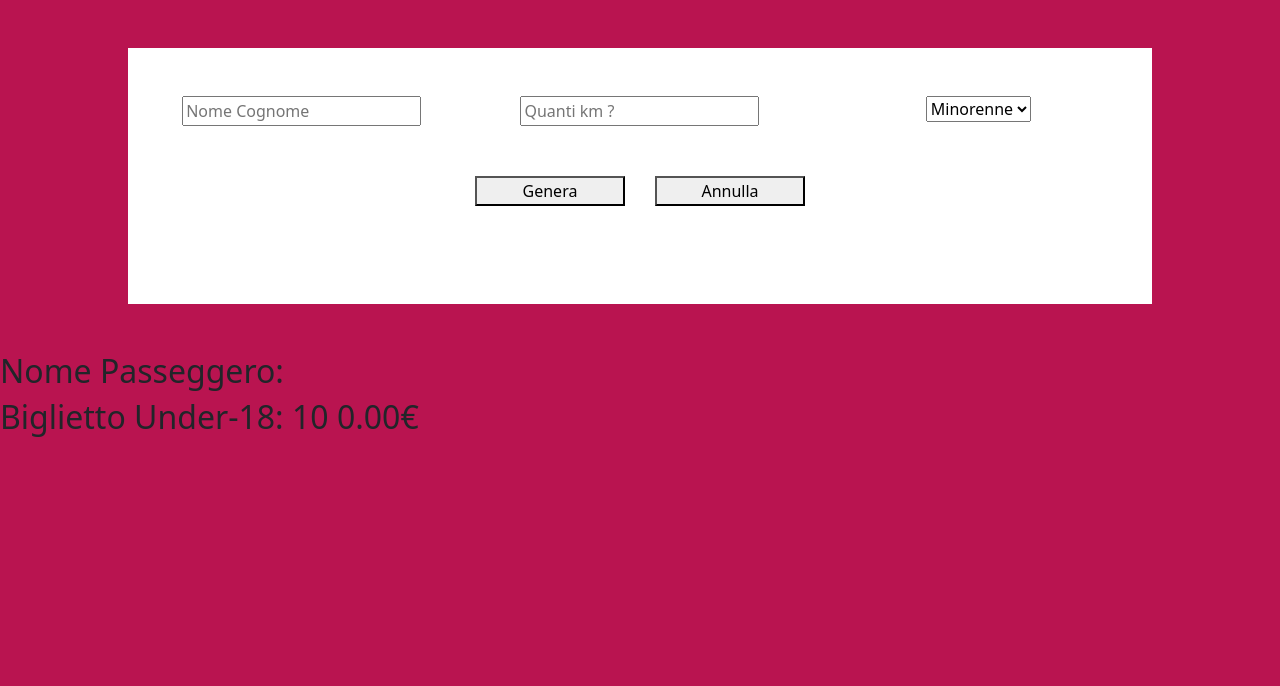
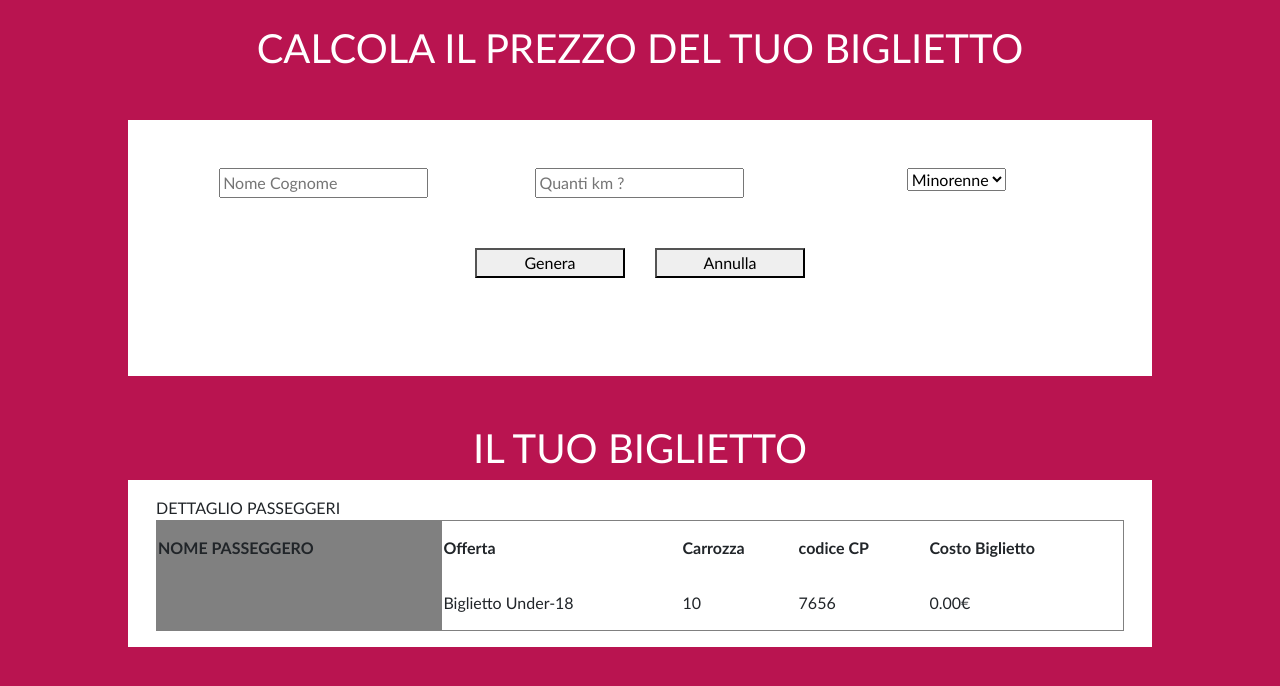
Before and after one commit to GiacomoArena/js-biglietto-treno-form, a plain HTML site: page index.html in a window 1280 px wide. Both pictures are taken after a click on the button "Genera". Drawn offline with nearby package versions, Linux system fonts and the light colour scheme.

Commit message:
update commit

```diff
--- a/css/style.css
+++ b/css/style.css
@@ -1,12 +1,24 @@
-
+.bg-color{
+  background-color: #808080;
+}
 
 .hide{
   opacity: 0;
 }
 body{
   background-color: #B91450;
+  font-family: 'Trebuchet MS', 'Lucida Sans Unicode', 'Lucida Grande', 'Lucida Sans', Arial, sans-serif;
+}
+body h1{
+  color: white;
+
 }
 .top_container{
+  width: 80%;
+  margin: auto;
+  background-color: white;
+}
+.bottom_container{
   width: 80%;
   margin: auto;
   background-color: white;
@@ -16,3 +28,21 @@ button{
   margin: 50px 15px !important;
   width: 150px !important;
 }
+
+
+.table-style{
+  width: 100%;
+  border: 1px solid gray;
+}
+
+table th{
+  padding-top: 15px;
+  padding-bottom: 30px;
+}
+table td{
+  padding-bottom: 15px;
+}
+
+table img{
+  width: 50px;
+}
--- a/index.html
+++ b/index.html
@@ -13,6 +13,7 @@
   <title>Biglietto treno </title>
 </head>
   <body>
+    <h1 class="text-center mt-4 text">CALCOLA IL PREZZO DEL TUO BIGLIETTO</h1>
     <div class="top_container my-5 text-center">
       <div class="container-fluid d-flex justify-content-center">
         <div class="row flex-wrap justify-content-center my-5">
@@ -36,12 +37,33 @@
 
         </div>
       </div>
+
     </div>
+    <h1 class="text-center mt-4 text">IL TUO BIGLIETTO</h1>
+    <div class="bottom_container p-3">
+      <div class="container-fluid">
+        <span>DETTAGLIO PASSEGGERI</span>
+        <table class="table-style">
+          <tr>
+            <th class="bg-color fw-bolder">NOME PASSEGGERO</th>
+            <th>Offerta</th>
+            <th>Carrozza </th>
+            <th>codice CP </th>
+            <th>Costo Biglietto</th>
+          </tr>
+          <tr>
+            <td class="text-capitalize bg-color" id="nome-utente"></td>
 
-  <div class="bottom_container">
-    <h2 id="nome-utente"></h2>
-    <h2 id="output"> </h2>
+            <td id="offerta"></td>
 
+            <td id="carrozza"></td>
+
+            <td id="codice-cp"></td>
+            <td id="output"></td>
+          </tr>
+
+        </table>
+      </div>
     </div>
 
 
--- a/js/script.js
+++ b/js/script.js
@@ -7,29 +7,41 @@
 document.getElementById('btn_genera').addEventListener('click', function(){
   const nome = document.getElementById('name').value;
   const km = document.getElementById('km_run').value;
+
+  const select = document.getElementById("my-select");
+  const selectedValue = select.value;
   let prezzo = 0.21 * km;
   max = 10;
   min = 1;
   let carrozza = Math.floor(Math.random() * (max - min +1) + min);
+  document.getElementById('carrozza').innerHTML = carrozza
 
-  const select = document.getElementById("my-select");
-  const selectedValue = select.value;
 
-  document.getElementById('nome-utente').innerHTML = `
-  Nome Passeggero: ${nome}
+  codMin = 5000
+  codMax = 9999
+
+  let codiceCp = Math.floor(Math.random() * (codMax - codMin +1) + codMin);
+  document.getElementById('codice-cp').innerHTML = codiceCp;
+
+
+  document.getElementById('nome-utente').innerHTML = `${nome}
   `;
+
+
 
   if (selectedValue === 'minorenne') {
     prezzo -= (prezzo*20)/100;
-  document.getElementById('output').innerHTML = "Biglietto Under-18: " + carrozza + " " + prezzo.toFixed(2) + "&euro;";
+  document.getElementById('output').innerHTML =  prezzo.toFixed(2) + "&euro;";
+  document.getElementById('offerta').innerHTML = "Biglietto Under-18"
   }
   else if (selectedValue === 'standard') {
-    document.getElementById('output').innerHTML =
-  "Biglietto Standard: " + carrozza + " " + prezzo.toFixed(2) + "&euro;";
+    document.getElementById('output').innerHTML =  prezzo.toFixed(2) + "&euro;";
+    document.getElementById('offerta').innerHTML = "Biglietto Standard"
   }
   else if (selectedValue === 'over') {
     prezzo -= (prezzo*40)/100;
-  document.getElementById('output').innerHTML = "Biglietto Over-65: " + carrozza + " " + prezzo.toFixed(2) + "&euro;";
+    document.getElementById('output').innerHTML =  prezzo.toFixed(2) + "&euro;";
+    document.getElementById('offerta').innerHTML = "Biglietto Over-65"
   }
 
   const bottomCnt = document.querySelector('.bottom_container')
```
Also changed, not shown: img/qr-code.png (added). Lines whose indentation alone changed are shown as unchanged.
